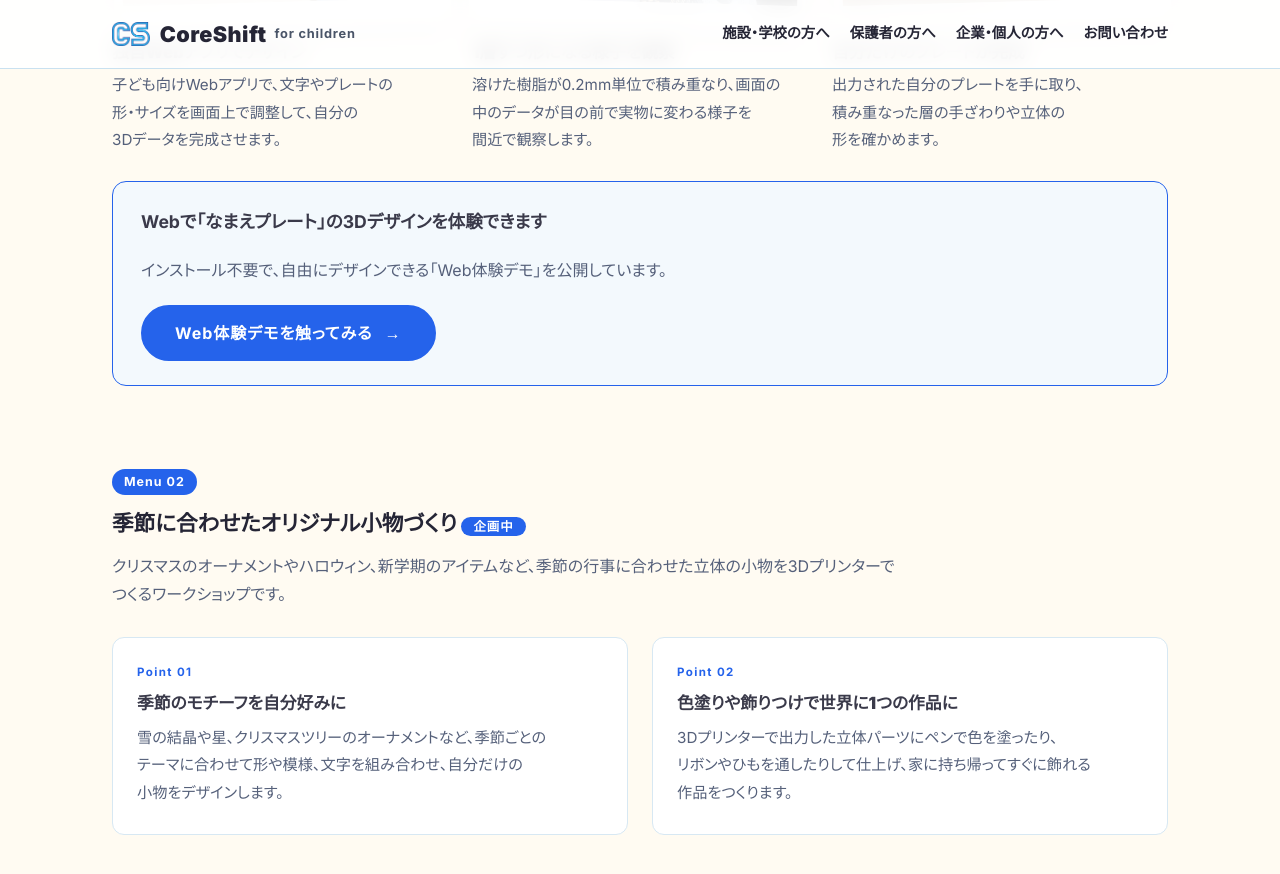
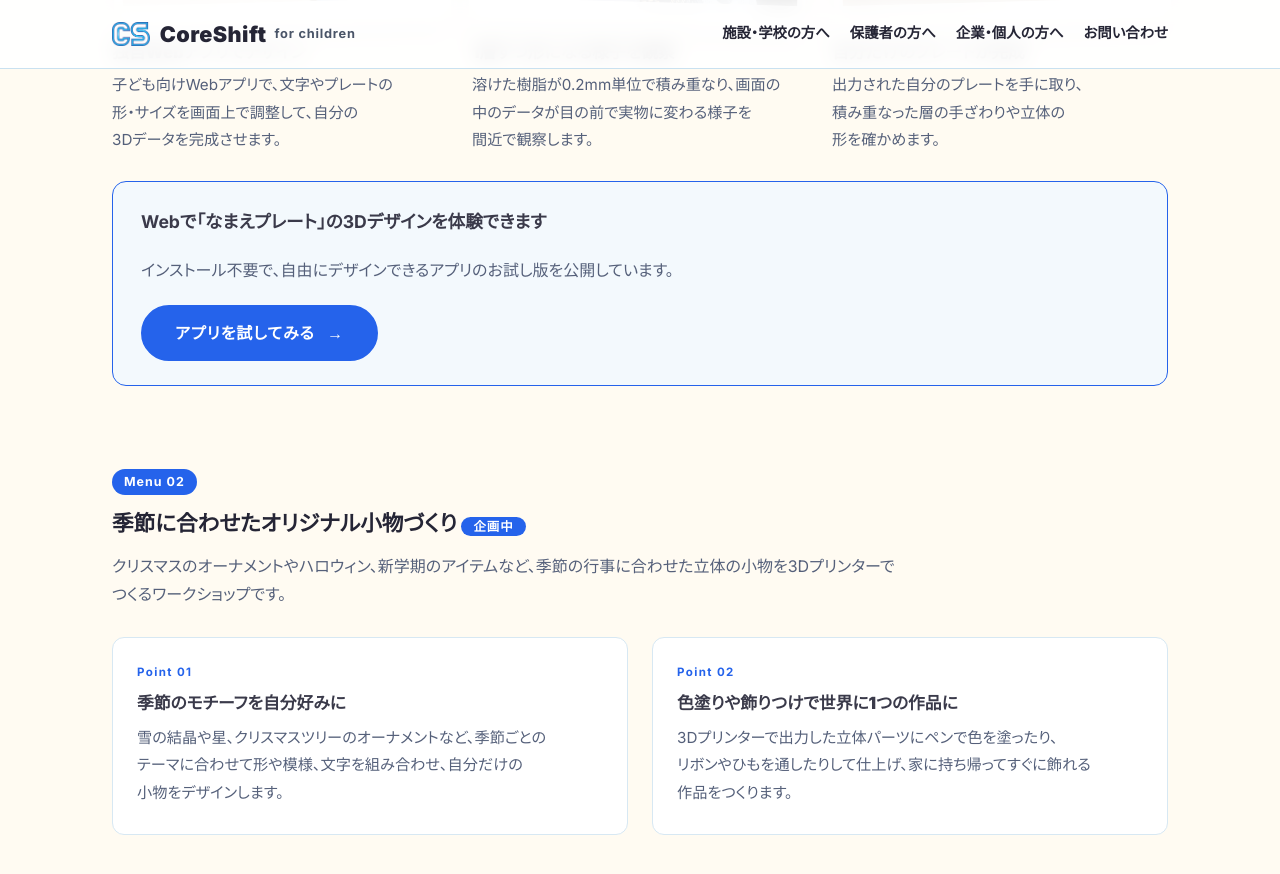
Before and after one commit to coreshiftforch/CoreShift-forchildren-web, a Jekyll site: the page built from coreshift-for-children/activities/index.html, in a window 1280 px wide and 900 px high, scrolled down 1423 px. Shown: the top 874 px of the window. Built offline with Jekyll 4.4.1, drawn with Linux system fonts in a browser that asks for light colours; some of the changed text lies outside the part shown.

Commit message:
content: なまえプレートアプリへのリンクの名前をそろえ、からくりおもちゃの見出しを直す
- フッター「ネームプレート作りのアプリ（お試し）」、保護者向け「アプリのお試し版」、活動内容「アプリを試してみる」（「Web体験デモ」の言い方をやめる）
- 施設・学校向け: 「からくりおもちゃの組み立て（Aに追加）」→ 見出しは「からくりおもちゃの組み立て」、本文に「ネームプレートづくりと組み合わせて行います」

Co-Authored-By: Claude Opus 5.5 <noreply@anthropic.com>

```diff
--- a/_includes/footer.html
+++ b/_includes/footer.html
@@ -6,7 +6,7 @@
       <a href="/coreshift-for-children/">保護者の方へ</a>
       <a href="/coreshift-for-children/support/">企業・個人の方へ</a>
       <a href="/contact/">お問い合わせ</a>
-      <a href="/coreshift-for-children/nameplate-demo/">ネームプレートのWeb体験</a>
+      <a href="/coreshift-for-children/nameplate-demo/">ネームプレート作りのアプリ（お試し）</a>
       <a href="https://www.instagram.com/coreshift.for_children/">Instagram ↗</a>
       <a href="https://www.facebook.com/profile.php?id=61590465929375">Facebook ↗</a>
       <a href="mailto:coreshift.forch@gmail.com">coreshift.forch@gmail.com</a>
--- a/coreshift-for-children/activities/index.html
+++ b/coreshift-for-children/activities/index.html
@@ -45,9 +45,9 @@ extra_css: /coreshift-for-children/activities/page.css
         </ol>
         <div class="note act-demo">
           <strong>Webで「なまえプレート」の<wbr>3Dデザインを<wbr>体験できます</strong>
-          <p>インストール不要で、自由にデザインできる「Web体験デモ」を公開しています。</p>
+          <p>インストール不要で、自由にデザインできるアプリのお試し版を公開しています。</p>
           <div class="btn-row">
-            <a class="btn" href="/coreshift-for-children/nameplate-demo/">Web体験デモを<wbr>触ってみる <span aria-hidden="true">→</span></a>
+            <a class="btn" href="/coreshift-for-children/nameplate-demo/">アプリを<wbr>試してみる <span aria-hidden="true">→</span></a>
           </div>
         </div>
       </article>
--- a/coreshift-for-children/index.html
+++ b/coreshift-for-children/index.html
@@ -77,7 +77,7 @@ logo_sub: "for children"
         <dt>参加費</dt><dd>子ども1人600円（材料費等）</dd>
         <dt>定員</dt><dd>各部 子ども4人（前回は2部制）</dd>
         <dt>スタッフ</dt><dd>大学生スタッフ3名がそばについてサポートします。</dd>
-        <dt>持ち物</dt><dd>保護者のスマホ。専用のWebアプリ（インストール不要）でのデザインに使います。うまく動かない場合はスタッフの端末をお貸しします。<small><a href="/coreshift-for-children/nameplate-demo/">Web体験デモ</a>で、事前に試すこともできます。</small></dd>
+        <dt>持ち物</dt><dd>保護者のスマホ。専用のWebアプリ（インストール不要）でのデザインに使います。うまく動かない場合はスタッフの端末をお貸しします。<small><a href="/coreshift-for-children/nameplate-demo/">アプリのお試し版</a>で、事前に試すこともできます。</small></dd>
         <dt>持ち帰り</dt><dd>からくりおもちゃ1人1つと自分で作ったネームプレート</dd>
         <dt>後日の受け取り</dt><dd>ネームプレートが当日に仕上がらない場合は、後日、開催施設でお受け取りいただけます。</dd>
       </dl>
--- a/for-organizations/index.html
+++ b/for-organizations/index.html
@@ -37,8 +37,8 @@ nav: orgs
         <article class="card">
           <img src="/coreshift-for-children/photos/event01_takamiya/S__2965525_0.jpg" width="1477" height="1108" loading="lazy" alt="からくりおもちゃの組み立てと色塗り">
           <div class="card-body">
-            <h3>からくりおもちゃの<wbr>組み立て<wbr>（Aに追加）</h3>
-            <p>印刷を待つあいだに、印刷した歯車のパーツを組み立てて色を塗ります。おもちゃは1人1つ持ち帰れます。</p>
+            <h3>からくりおもちゃの<wbr>組み立て</h3>
+            <p>ネームプレートづくりと組み合わせて行います。印刷を待つあいだに、印刷した歯車のパーツを組み立てて色を塗ります。おもちゃは1人1つ持ち帰れます。</p>
           </div>
         </article>
         <article class="card">
```
